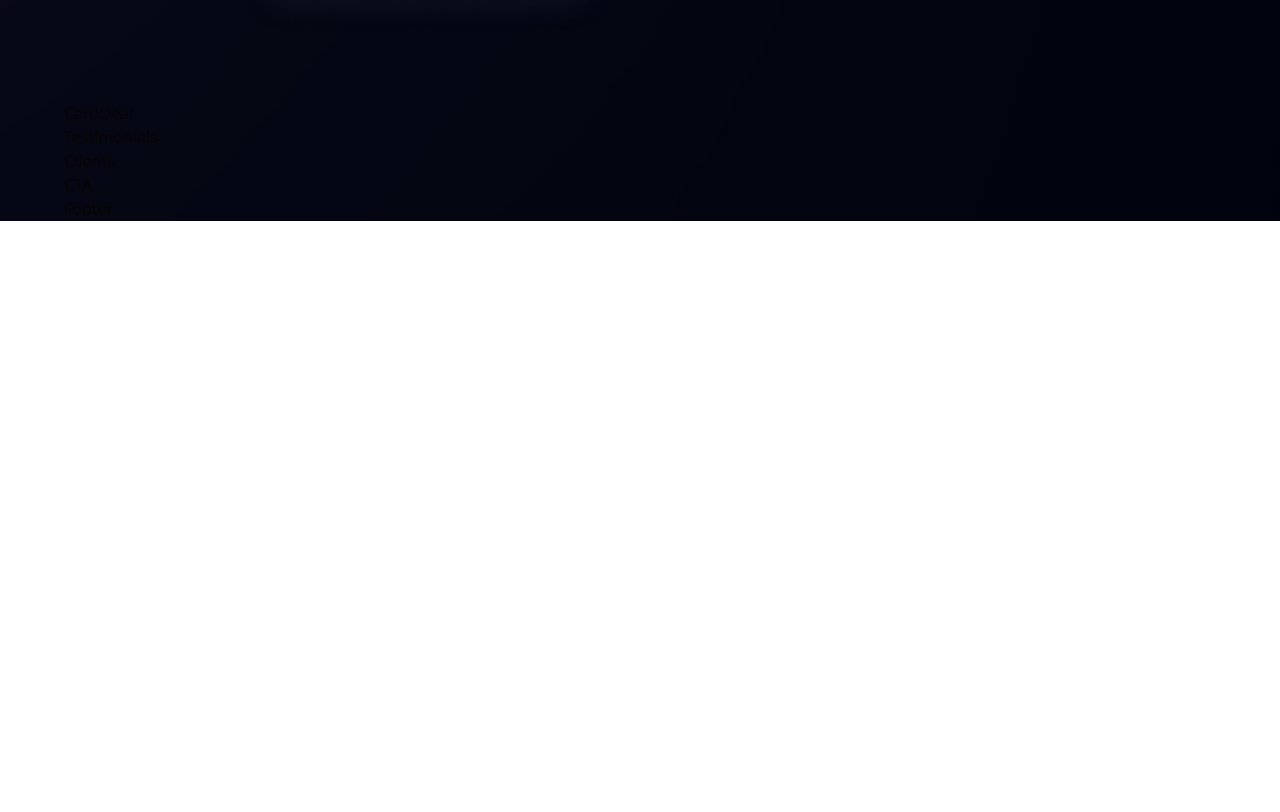
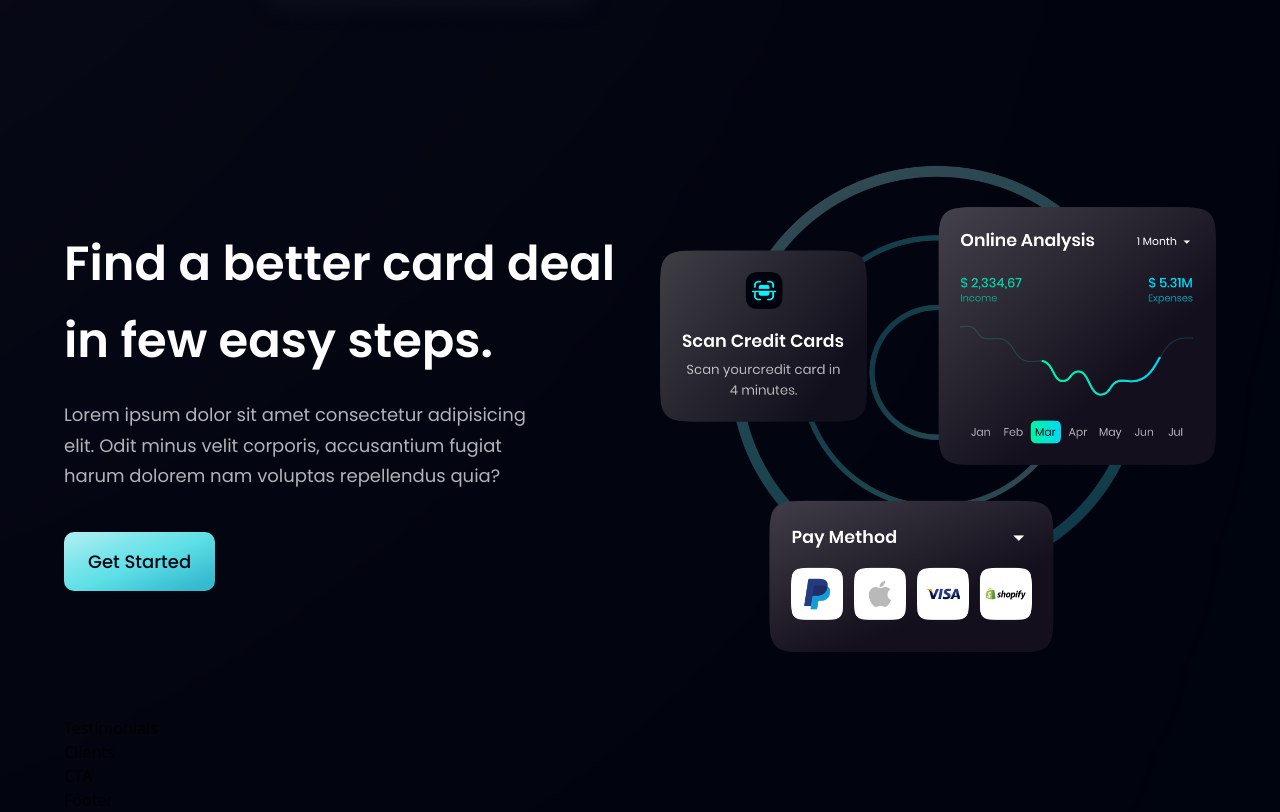
Before and after one commit to msaadhassan00/Modern-Bank-Website, a React (Vite) app: page / in a window 1280 px wide. Shown: the part 2088-2900 px from the top of the page. Before the commit the page ends 2309 px from the top, so only its background shows below. Built offline with nearby package versions, Linux system fonts and the light colour scheme.

Commit message:
Completed CardDeal Component

```diff
--- a/src/components/Button.jsx
+++ b/src/components/Button.jsx
@@ -2,7 +2,7 @@
 
 const Button = ({ styles }) => {
   return (
-    <button type='button' className={`py-4 px-6 bg-blue-gradient font-poppins font-medium text-[18px] text-primary outline-none ${styles}`}>
+    <button type='button' className={`py-4 px-6 bg-blue-gradient font-poppins font-medium text-[18px] rounded-[10px] text-primary outline-none ${styles}`}>
         Get Started
     </button>
   )
--- a/src/components/CardDeal.jsx
+++ b/src/components/CardDeal.jsx
@@ -1,9 +1,28 @@
-import React from 'react'
+import React from "react";
+import { card } from "../assets";
+import styles, { layout } from "../style";
+import Button from "./Button";
 
-const CardDeal = () => {
-  return (
-    <div>CardDeal</div>
-  )
-}
+const CardDeal = () => (
+  <section className={layout.section}>
+    <div className={layout.sectionInfo}>
+      <h2 className={styles.heading2}>
+        Find a better card deal <br className="sm:block hidden" /> in few easy
+        steps.
+      </h2>
+      <p className={`${styles.paragraph} max-w-[470px] mt-5`}>
+        Lorem ipsum dolor sit amet consectetur adipisicing elit. Odit minus
+        velit corporis, accusantium fugiat harum dolorem nam voluptas
+        repellendus quia?
+      </p>
+      <Button styles="mt-10"/>
+    </div>
 
-export default CardDeal
+    <div className={layout.sectionImg}>
+          <img src={card} alt="card" className="w-[100%] h-[100%]" />
+    </div>
+
+  </section>
+);
+
+export default CardDeal;
```
